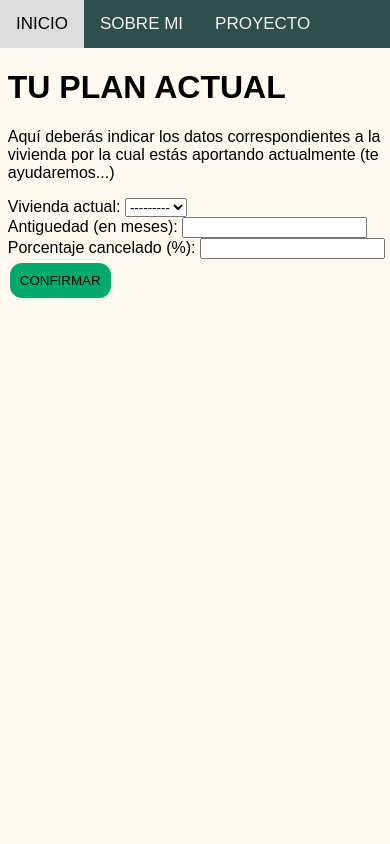
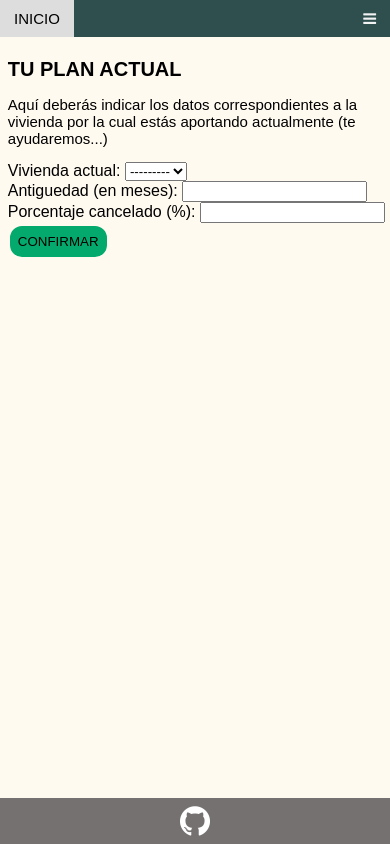
Before and after one commit to LeandroLamarca/calculadora-horizonte, a Django app: page /calculadoraAdjudicacion/plan-actual/ in a window 390 px wide. Run offline with Django 4.2, Linux system fonts and the light colour scheme; data that the repository does not hold is empty.

Commit message:
Actualización Front - Diseño responsivo

```diff
--- a/calculadoraAdjudicacion/static/calculadoraAdjudicacion/style1.css
+++ b/calculadoraAdjudicacion/static/calculadoraAdjudicacion/style1.css
@@ -1,78 +1,134 @@
 body {
   margin: 0;
   font-family: Arial, Helvetica, sans-serif;
-  background-color:#FFFAF0
+  background-color:#FFFAF0;
+  display: flex;
+  flex-direction: column;
+  min-height: 100vh;
 }
 
+/* Implementación responsiva*/
+
+/* A continuación, toda la implementación de estilo para el menú responsivo*/
+.topnav .icon {
+  display: none;
+}
+
+/* Para dispositivos con screen de hasta 600px*/
+@media only screen and (max-width: 600px) {
+  /* Menú principal responsivo */
+  .topnav a:not(:first-child) {display: none;}
+  .topnav a.icon {
+    float: right;
+    display: block;
+  }
+  .topnav.responsive {position: relative;}
+  .topnav.responsive .icon {
+    position: absolute;
+    right: 0;
+    top: 0;
+  }
+  .topnav.responsive a {
+    float: none;
+    display: block;
+    text-align: left;
+  }
+
+  /* Del tamaño de la fuente y model_box */
+  h1 {font-size: 20px;}
+  p {font-size: 15px;}
+  .boton a {font-size: 12px;padding: 8px 10px;}
+  .topnav a, a.active {padding: 10px 14px;font-size: 15px;display:inline-block;}
+  input[type=submit] {padding: 6px 6px;margin: 3px 2px;}
+  img {width:30px;height:30px;padding: 8px;}
+}
+
+/* Para dispositivos con screen mayor a 600px*/
+@media only screen and (min-width: 601px) {
+  /*Del tamaño de la fuente y model_box*/
+  h1 {font-size: 30px;}
+  p {font-size: 20px;}
+  .boton a {font-size: 15px;padding: 10px 14px;}
+  .topnav {overflow: hidden;}
+  .topnav a {padding: 14px 16px;font-size: 17px;float: left;text-align: center;}
+  .topnav a.right {float: right;}
+  input[type=submit] {padding: 8px 8px;margin: 4px 2px;}
+  img {width:40px;height:40px;padding: 10px;}
+}
+
+/* Estilo general del Menú principal */
 .topnav {
-  overflow: hidden;
   background-color: #2F4F4F;
 }
 
+/* Estilo de links del Menú principal */
 .topnav a {
-  float: left;
   color: #f2f2f2;
-  text-align: center;
-  padding: 14px 16px;
   text-decoration: none;
-  font-size: 17px;
 }
 
+/* Estilo del link activo del Menú principal */
 .topnav a.active {
   background-color: #DAA520;
   color: #2F4F4F;
 }
 
+/* Estilo de links activo del Menú principal al recibir foco del mouse */
 .topnav a:hover {
   background-color: #ddd;
   color: black;
 }
 
+/* Estilo general del cuerpo (márgenes) */
 .general_body {
   margin-left: 2%;
   margin-top: 2%;
 }
 
+/* Estilo de botones/links del body */
 .boton a {
   border-style: outset;
   border-width: 2px;
   border-radius: 12px;
   color: white;
   text-align: center;
-  padding: 10px 14px;
   background-color: #2F4F4F;
   text-decoration: none;
-  font-size: 17px;
-  display: inline-block
+  display: inline-block;
 }
 
+/* Estilo de botones/links del body el recibir foco del mouse */
 .boton a:hover {
-  border-style: outset;
-  border-width: 2px;
-  border-radius: 12px;
-  color: white;
-  text-align: center;
-  padding: 10px 14px;
   background-color: #008000;
-  text-decoration: none;
-  font-size: 17px;
-  display: inline-block
 }
 
+/* Estilo de botones de confirmación de formularios */
 input[type=submit] {
   background-color: #04AA6D;
   border-style: solid;
   border-radius: 12px;
   border-color: #04AA6D;
   color: black;
-  padding: 8px 8px;
   text-decoration: none;
-  margin: 4px 2px;
   cursor: pointer;
 }
 
+/* Estilo de botones de confirmación de formularios al recibir foco del mouse */
 input[type=submit]:hover {
   background-color: #008000;
   border-color: #008000;
-  color: white
+  color: white;
 }
+
+/* Estilo del pie de página */
+.footer {
+  background-color: #767171;
+  margin-top: auto;
+}
+
+/* Estilo de recursos: imagenes */
+img {
+  display: block;
+  margin-left: auto;
+  margin-right: auto;
+}
--- a/calculadoraAdjudicacion/templates/index.html
+++ b/calculadoraAdjudicacion/templates/index.html
@@ -4,7 +4,6 @@
 <h1>CALCULADORA PLAN HORIZONTE</h1>
 
 <p>Te ofrezco aquí una forma fácil para poder proyectar tu avance en tu PLAN HORIZONTE y calcular cuando podrías adjudicar</p>
-<!-- <button onclick="document.location='plan-actual/'">EMPEZAR!!!</button> -->
 
 <div class="boton">
 <a href="{% url 'plan-actual' %}">EMPEZAR!!!</a>
--- a/calculadoraAdjudicacion/templates/plantillaBase.html
+++ b/calculadoraAdjudicacion/templates/plantillaBase.html
@@ -3,28 +3,57 @@
 <html lang="es">
 
 <head>
-<meta name="viewport" content="width=device-width, initial-scale=1.0" charset="UTF-8">
+  <meta name="viewport" content="width=device-width, initial-scale=1.0" charset="UTF-8" name="author" content="Leandro Lamarca">
   {% load static %}
   <link rel="stylesheet" href="{% static 'calculadoraAdjudicacion/style1.css' %}">
 
+  <!-- Recurso utilizado para lograr un menú responsivo.
+  Ver: https://www.w3schools.com/howto/howto_js_topnav_responsive.asp -->
+  <link rel="stylesheet" href="https://cdnjs.cloudflare.com/ajax/libs/font-awesome/4.7.0/css/font-awesome.min.css">
+
   {% block title %}
   <title>¿CUANDO ADJUDICO EN HORIZONTE?</title>
+  <link rel="icon" type="image/x-icon" href="/static/calculadoraAdjudicacion/images/favicon.bmp">
   {% endblock %}
 </head>
 
 <body>
-<div class="topnav">
+  <div class="topnav" id="myTopnav">
     <a class="active" href="{% url 'index' %}">INICIO</a>
-  <a href="#SOBREMI">SOBRE MI</a>
-  <a href="#PROYECTO">PROYECTO</a>
+    <a href="#PUNTAJE">SISTEMA DE PUNTAJE</a>
+    <a class="right" href="#SOBREMI">SOBRE MI</a>
+    <a class="right" href="#PROYECTO">PROYECTO</a>
+    <!-- Próximo elemento <a> es necesario para la implementación del menú responsivo
+    Ver fuente recomendada en el <head> -->
+    <a href="javascript:void(0);" class="icon" onclick="myFunction()"> <i class="fa fa-bars"></i></a>
   </div>
+
+  <!-- <script> Javascript necsario para la implementación del menú responsivo
+  Vewr fuente citadada en <head> -->
+  <script>
+    function myFunction() {
+      var x = document.getElementById("myTopnav");
+      if (x.className === "topnav") {x.className += " responsive";} else {
+      x.className = "topnav";
+      }
+    }
+    </script>
 
   <div class="general_body">
     {% block content %}
     {% endblock %}
   </div>
 
-
+  <div class="footer">
+    <footer>
+      <a href="https://github.com/LeandroLamarca/calculadora-horizonte" target="_blank">
+        <img
+          src="/static/calculadoraAdjudicacion/images/github.png"
+          alt="Proyecto en GitHub"
+        >
+      </a>
+    </footer>
+  </div>
 
 </body>
 
```
Also changed, not shown: calculadoraAdjudicacion/static/calculadoraAdjudicacion/images/favicon.bmp (added), calculadoraAdjudicacion/static/calculadoraAdjudicacion/images/github.png (added). Lines whose indentation alone changed are shown as unchanged.
